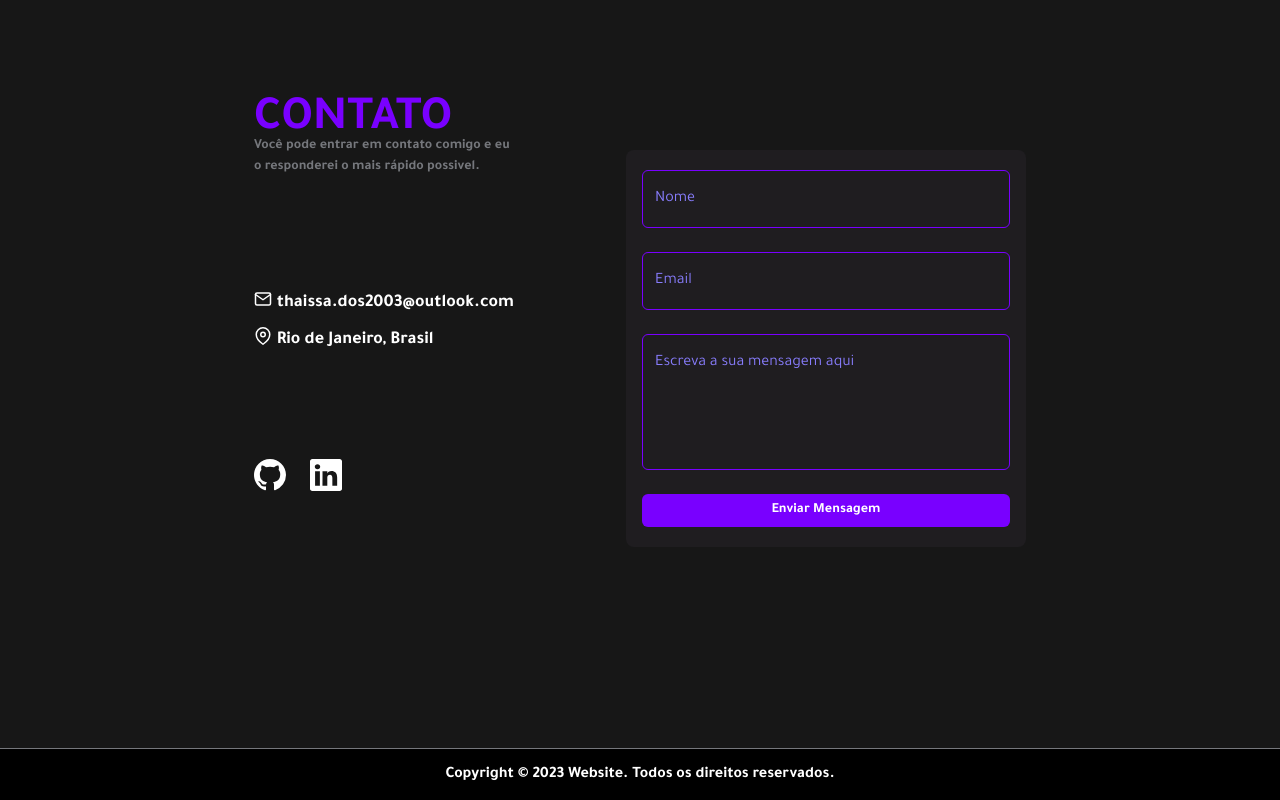
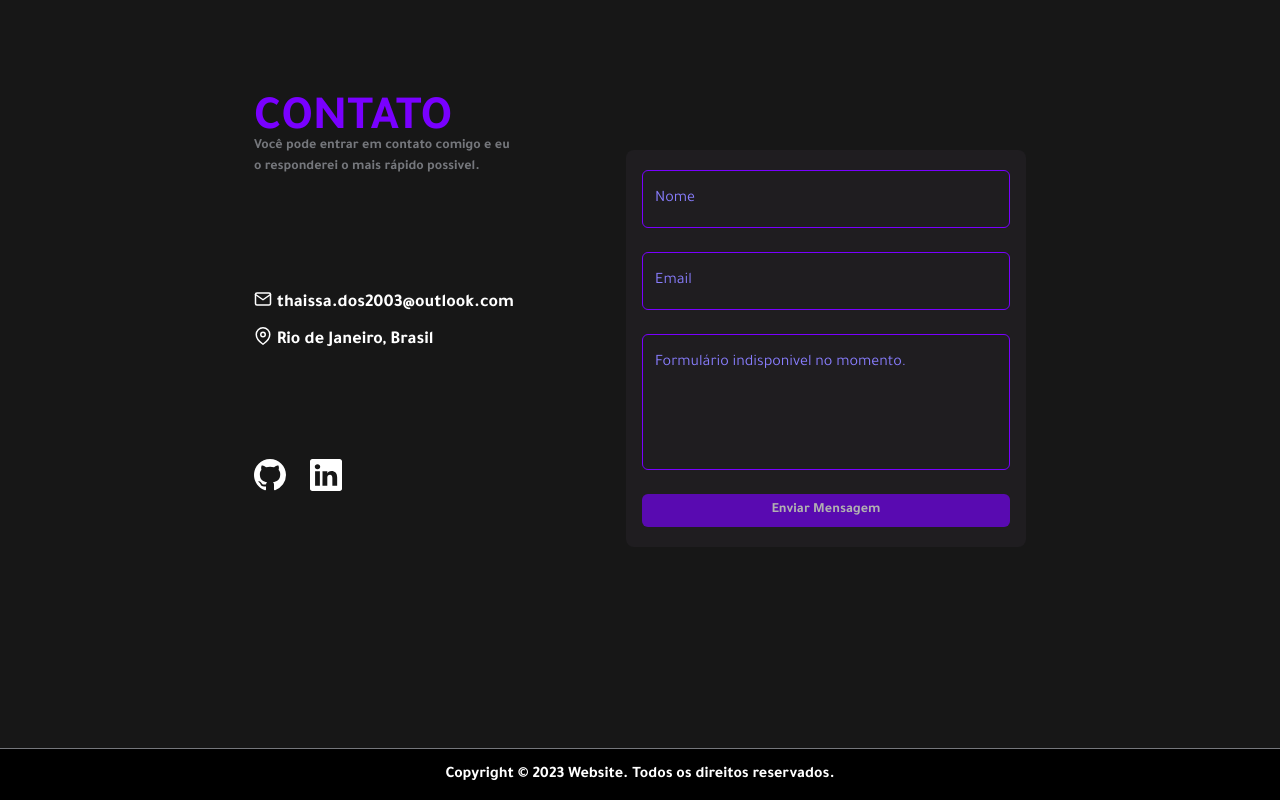
Before and after one commit to thaissacarvalho/portfolio, a React (Vite) app: page / in a window 1280 px wide. Shown: the part 2175-2975 px from the top of the page. Built offline with nearby package versions, Linux system fonts and the light colour scheme.

Commit message:
updated forms

```diff
--- a/src/Components/Contact/Form/Form.jsx
+++ b/src/Components/Contact/Form/Form.jsx
@@ -7,7 +7,7 @@ export default function FormContact() {
         controlId="floatingInput"
         label="Nome"
       >
-        <Form.Control type="text" placeholder="Nome"/>
+        <Form.Control type="text" placeholder="Nome" disabled/>
       </FloatingLabel>
 
       <FloatingLabel
@@ -15,15 +15,16 @@ export default function FormContact() {
         controlId="floatingInput"
         label="Email"
       >
-        <Form.Control type="email" placeholder="name@example.com" />
+        <Form.Control type="email" placeholder="name@example.com" disabled/>
       </FloatingLabel>
-      <FloatingLabel controlId="floatingTextarea2" label="Escreva a sua mensagem aqui" className="form__floating-textarea">
+      <FloatingLabel controlId="floatingTextarea2" label="Formulário indisponivel no momento." className="form__floating-textarea">
         <Form.Control
           as="textarea"
           placeholder="Escreva a sua mensagem aqui"
+          disabled
         />
       </FloatingLabel>
-      <Button as="input" type="submit" value="Enviar Mensagem" className="form__button"/>
+      <Button as="input" type="submit" value="Enviar Mensagem" className="form__button" disabled/>
     </form>
   )
 }
```
